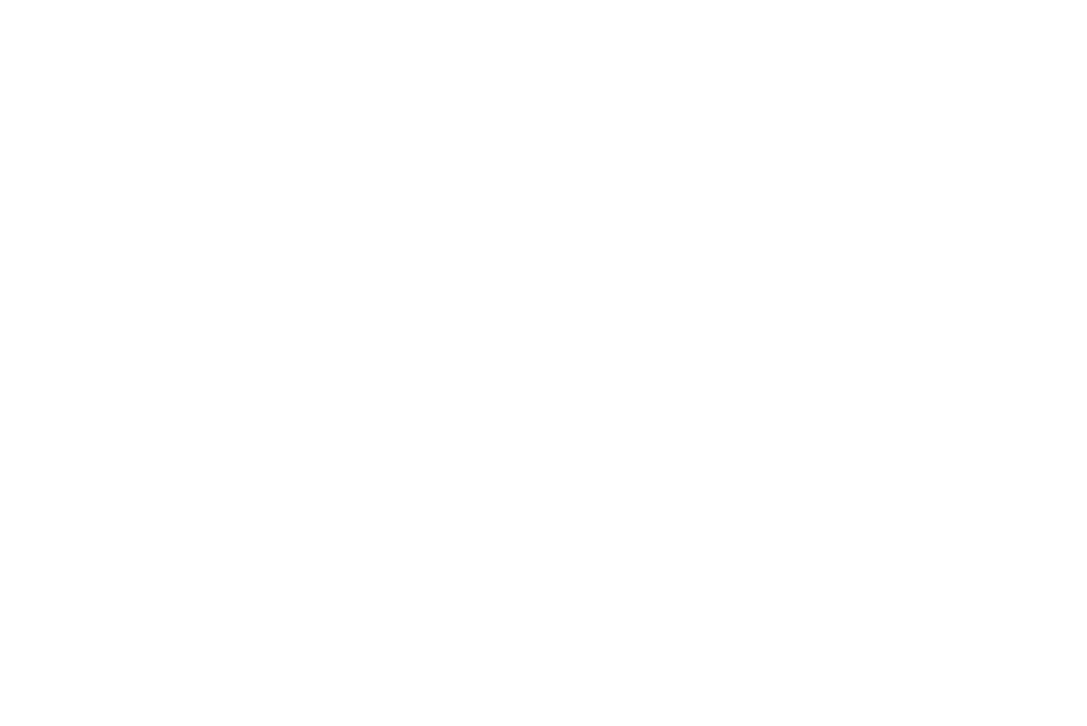
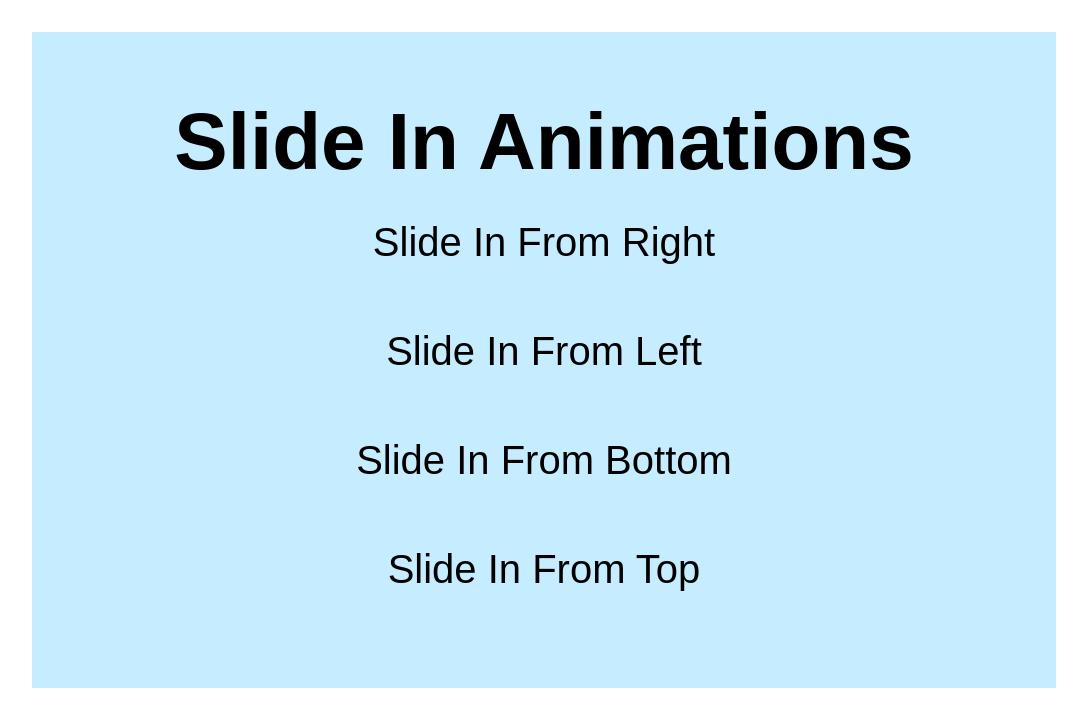
Before and after one commit to jerjunkel/momo-animator, a plain HTML site: page index.html in a window 1280 px wide. Shown: the whole page, without its empty margins (96-1183 px from the left). Drawn offline with Linux system fonts and the light colour scheme.

Commit message:
add animation test elements

```diff
--- a/css/style.css
+++ b/css/style.css
@@ -1 +1,43 @@
-/* No CSS *//*# sourceMappingURL=style.css.map */
+html {
+  box-sizing: border-box;
+}
+
+*,
+*::after,
+*::before {
+  box-sizing: inherit;
+  margin: 0;
+  padding: 0;
+}
+
+body {
+  font-family: "Poppins", sans-serif;
+  padding: 2rem 0;
+}
+
+.section {
+  display: flex;
+  flex-direction: column;
+  align-items: center;
+  margin: 0 auto;
+  padding: 4rem 0;
+  width: 80vw;
+  background-color: #c5edff;
+}
+
+.section__title {
+  font-size: 5rem;
+}
+
+.section__items {
+  display: flex;
+  flex-direction: column;
+  align-items: center;
+  width: 80%;
+}
+
+.section__items p {
+  font-size: 2.5rem;
+  margin: 2rem 0;
+}
+/*# sourceMappingURL=style.css.map */
--- a/index.html
+++ b/index.html
@@ -7,6 +7,15 @@
     <link rel="stylesheet" href="/css/style.css" />
   </head>
   <body>
+    <section class="section">
+      <h1 class="section__title">Slide In Animations</h1>
+      <div class="section__items">
+        <p class="momo slide-in-right">Slide In From Right</p>
+        <p class="momo slide-in-left">Slide In From Left</p>
+        <p class="momo slide-in-up">Slide In From Bottom</p>
+        <p class="momo slide-in-down">Slide In From Top</p>
+      </div>
+    </section>
     <script src="/js/index.js"></script>
   </body>
 </html>
```
Also changed, not shown: 1 other file.
